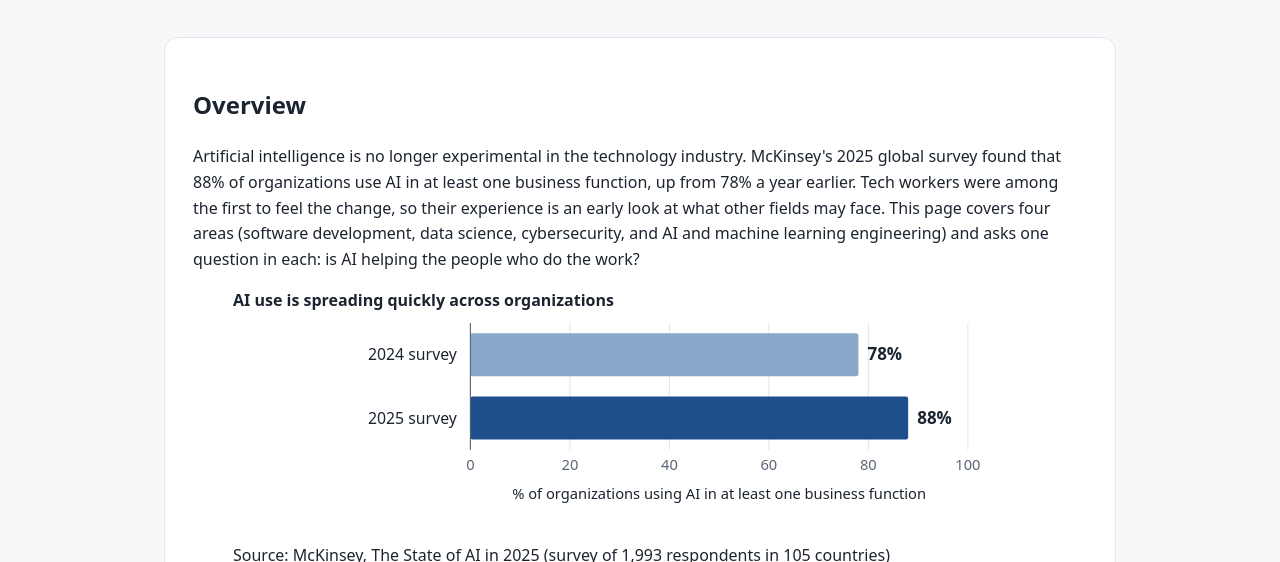
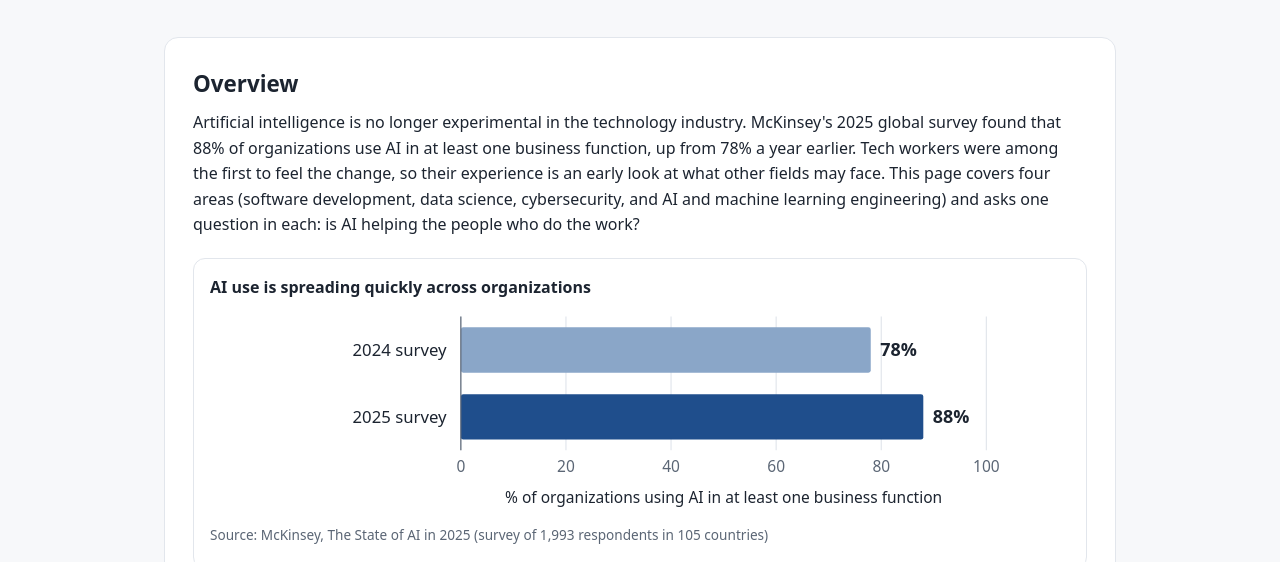
Before and after one commit to ajurczenia4219/ai-across-fields-site, a plain HTML site: page technology.html in a window 1280 px wide. Shown: the part 238-800 px from the top of the page. Drawn offline with Linux system fonts and the light colour scheme.

Commit message:
Add styles for essay and chart components

```diff
--- a/style.css
+++ b/style.css
@@ -21,3 +21,13 @@ main{flex:1;width:100%;max-width:1000px;margin:0 auto;padding:48px 24px}
 .back{margin-top:28px}
 .back a{color:var(--accent);text-decoration:none;font-weight:600}
 .site-footer{text-align:center;padding:20px;color:var(--muted);border-top:1px solid var(--line);background:var(--card)}
+.essay h2{margin:32px 0 8px;font-size:1.4rem}
+.essay h2:first-child{margin-top:0}
+.essay p{margin:0 0 14px}
+.chart{margin:20px 0 28px;padding:16px 16px 8px;background:#fff;border:1px solid var(--line);border-radius:12px}
+.chart figcaption{margin-bottom:6px}
+.chart svg{width:100%;height:auto;display:block}
+.source{margin:6px 0 4px;font-size:.85rem;color:var(--muted)}
+.sources-list{padding-left:20px;font-size:.92rem}
+.sources-list li{margin-bottom:6px}
+.sources-list a{color:var(--accent)}
```
